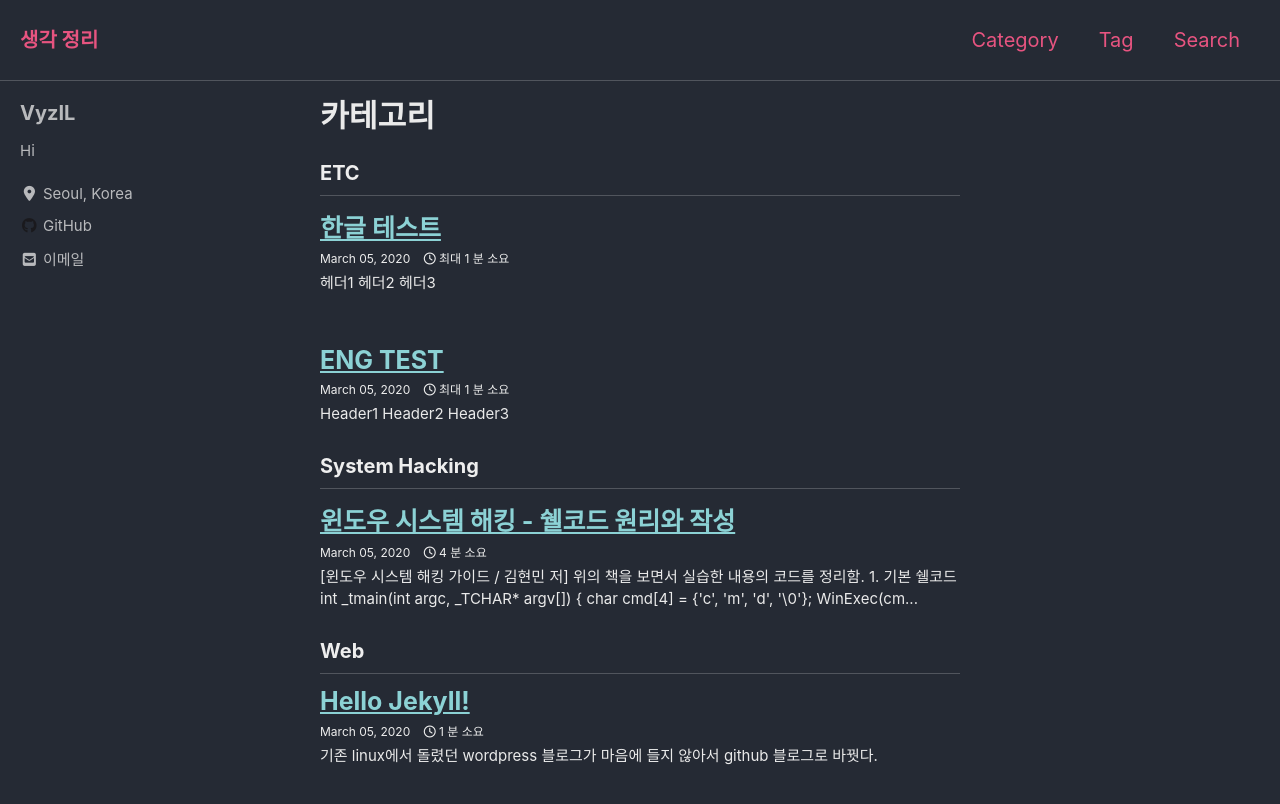
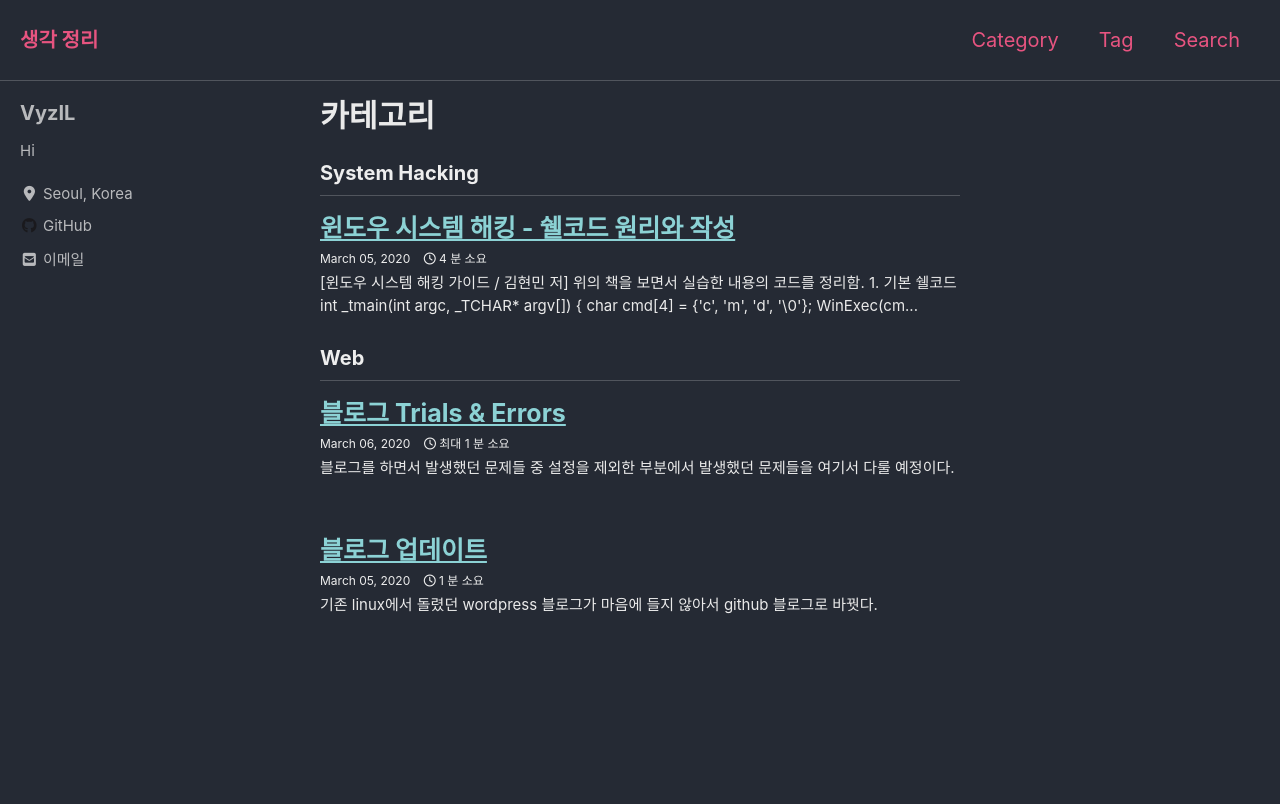
Before and after one commit to vyzil/vyzil.github.io, a Jekyll site: the page built from _pages/category-archive.html, in a window 1280 px wide and 900 px high. Shown: the top 804 px of the window. Built offline with Jekyll 4.4.1, drawn with Linux system fonts in a browser that asks for light colours; cached includes are drawn as plain includes; nearby versions of some CDN libraries.

Commit message:
Blog_02 post updated
Add post. Remove test post

````diff
--- a/_posts/ETC/2020-03-05-Eng_Test.md
+++ /dev/null
@@ -1,24 +0,0 @@
----
-title: ENG TEST
-category:
-    - ETC
-tags:
-    - Test
----
-
-# Header1
-## Header2
-### Header3
-
-```c
-#include <stdio.h>
-
-int main(){
-    printf("Hello World!")
-    return 0;
-}
-```
-
-Markdown Test
-
-[Vyzil](vyzil.github.io)
--- a/_posts/ETC/2020-03-05-Kor_Test.md
+++ /dev/null
@@ -1,24 +0,0 @@
----
-title: 한글 테스트
-category:
-    - ETC
-tags:
-    - Test
----
-
-# 헤더1
-## 헤더2
-### 헤더3
-
-```c
-#include <stdio.h>
-
-int main(){
-    printf("Hello World!")
-    return 0;
-}
-```
-
-마크다운 테스트
-
-[Vyzil](vyzil.github.io)
--- a/_posts/Web/2020-03-05-Blog_01.md
+++ b/_posts/Web/2020-03-05-Blog_01.md
@@ -1,5 +1,5 @@
 ---
-title: Hello Jekyll!
+title: 블로그 업데이트
 category:
     - Web
 tags:
@@ -18,7 +18,7 @@ Jekyll `minimal-mistakes` 테마를 기본으로 사용하고 앞으로 수정
 
 ---
 #### # Navigation
-우측 상단의 헤더부분에 카테고리, 태그, 검색을 추가함
+우측 상단의 헤더부분에 카테고리, 태그, 검색을 추가함.
 
 - `/_data/navigation.yml`
 
@@ -33,7 +33,7 @@ main:
 
 ---
 #### # Font-size
-화면에 따라 글자의 크기가 바뀌는 데, 글자 크기가 너무 커져서 수정함.
+글자의 크기가 너무 커서 수정함.
 
 - `/_sass/minimal-mistakes/_reset.scss`
 
@@ -80,6 +81,7 @@ html {
 
 `{{ page.date | date: "%B %d, %Y" }} &nbsp;&nbsp;` 을 추가해주어 날짜와 소요시간이 나오도록 하였음. archive-single에서는 `page.date`가 아닌 `post.date`로 하였음. <br/>
 [참조링크](https://github.com/mmistakes/minimal-mistakes/issues/1730)
+<!-- {% endraw %} -->
 
 ---
 #### # Text Color
@@ -92,3 +94,4 @@ $code-background-color: mix(#000, #e75480, 15%) !default;
 $masthead-link-color: #e75480 !default;
 $masthead-link-color-hover: mix(#000, $masthead-link-color, 20%) !default;
 ```
+[참조링크](https://www.cross-validated.com/Personal-website-with-Minimal-Mistakes-Jekyll-Theme-HOWTO-Part-II/)
--- /dev/null
+++ b/_posts/Web/2020-03-06-Blog_02.md
@@ -0,0 +1,40 @@
+---
+title: 블로그 Trials & Errors
+category:
+    - Web
+tags:
+    - Blog
+    - Web
+---
+
+블로그를 하면서 발생했던 문제들 중 설정을 제외한 부분에서 발생했던 문제들을 여기서 다룰 예정이다.
+
+---
+#### # Markdown with Liquid
+<!-- {% raw %} -->
+Markdown의 code block에 `{{ variable }}` 또는 `{% if statement %}`같은 구문이 code block안에 있으면 실행되버린다. Jekyll가 Liquid를 사용하는데 Liquid의 문법인 것 같다. 그 경우, 아래와 같이 해결이 가능했다.
+<!-- {% endraw %} -->
+```
+{{ "{% raw " }}%}
+    {{"{{ variable "}}}}
+    {{"{% if statement "}}%}
+{{ "{% endraw "}}%}
+```
+Code Block을 포함하여 태그로 감싸줄 수도 있다. Liquid를 사용하지 않는 곳에서 해당 태그가 안보이게 html 주석으로 묶는 것이 보기 좋은 것 같다.
+
+또한 아래와 같은 방법도 있다.
+<!-- {% raw %} -->
+```
+{{"{{ variable "}}}}
+{{"{% if statement "}}%}
+```
+
+참고로 후자와 같은 방법으로 jekyll에서 후자를 서술하려면 아래와 같이 써야한다.
+```
+{{ "{{" }}"{{"{{ variable" }} "}}}}
+{{ "{{" }}"{{"{% if statement" }} "}}%}
+```
+<!-- {% endraw %} -->
+
+[참조링크1](https://stackoverflow.com/questions/24102498/escaping-double-curly-braces-inside-a-markdown-code-block-in-jekyll)
+[참조링크2](https://stackoverflow.com/questions/3426182/how-to-escape-liquid-template-tags)
````
Also changed, not shown: other parts of _posts/Web/2020-03-05-Blog_01.md (+2 -1 lines).
